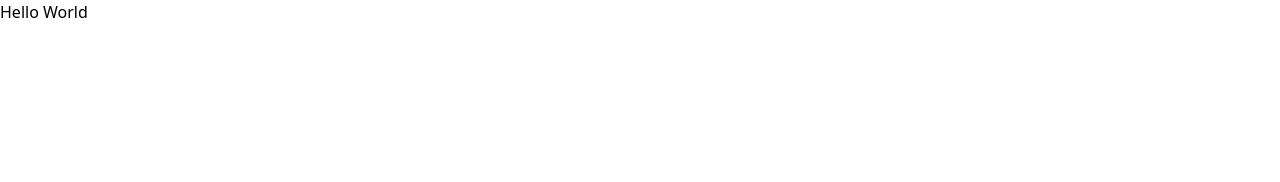
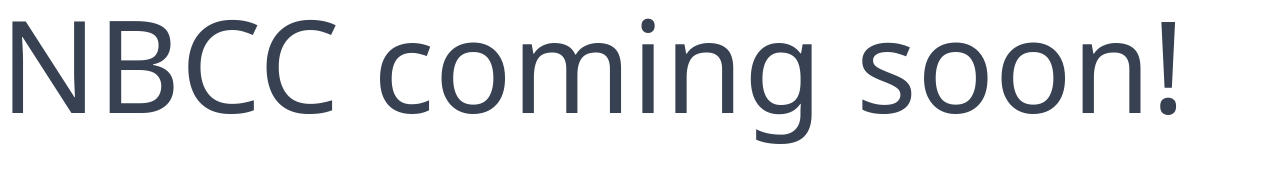
Before and after one commit to james-beston/nbcc, a Gatsby site: page / in a window 1280 px wide. Built offline with nearby package versions, Linux system fonts and the light colour scheme; Gatsby itself is replaced by a stand-in of ours.

Commit message:
Update index.js

```diff
--- a/src/pages/index.js
+++ b/src/pages/index.js
@@ -3,10 +3,10 @@
 // markup
 const IndexPage = () => {
   return (
-    <main styleName="max-w-screen-7xl mx-auto">
-      <title>Home Page</title>
-      <h1 styleName="font-4xl text-gray-800">
-        Hello World
+    <main className="mx-auto max-w-screen-xl">
+      <title>NBCC</title>
+      <h1 className="text-9xl text-gray-700">
+        NBCC coming soon!
       </h1>
     </main>
   )
```
